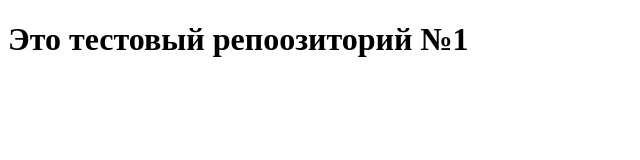
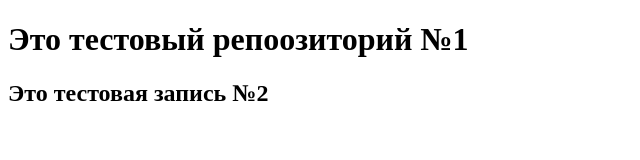
Before and after one commit to MEOfortest/Krasin, a plain HTML site: page index.html in a window 1280 px wide. Shown: the whole page, without its empty margins (0-640 px from the left). Drawn offline with Linux system fonts and the light colour scheme.

Commit message:
Новый коммит

```diff
--- a/index.html
+++ b/index.html
@@ -7,5 +7,6 @@
 </head>
 <body>
     <h1>Это тестовый репоозиторий №1</h1>
+    <h2>Это тестовая запись №2</h2>
 </body>
 </html>
```
